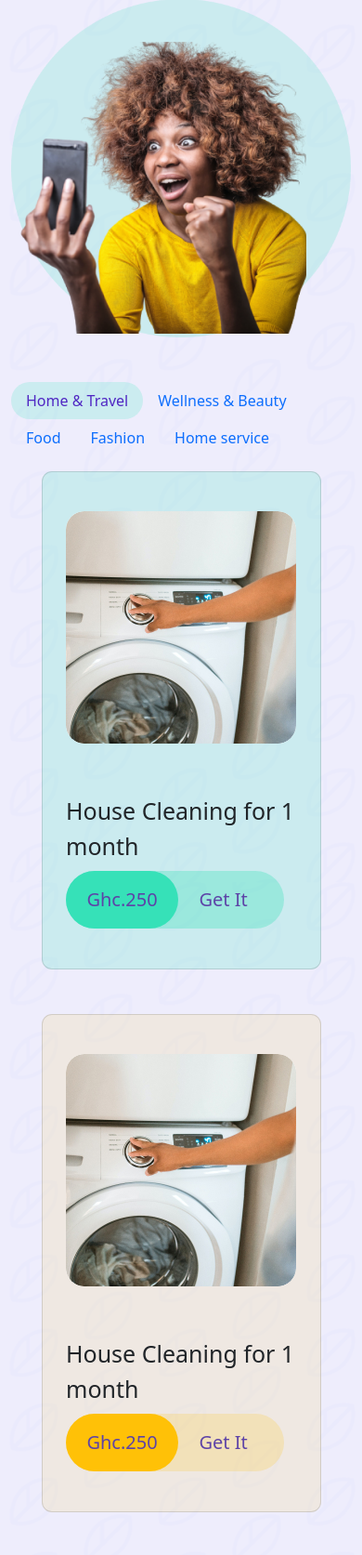
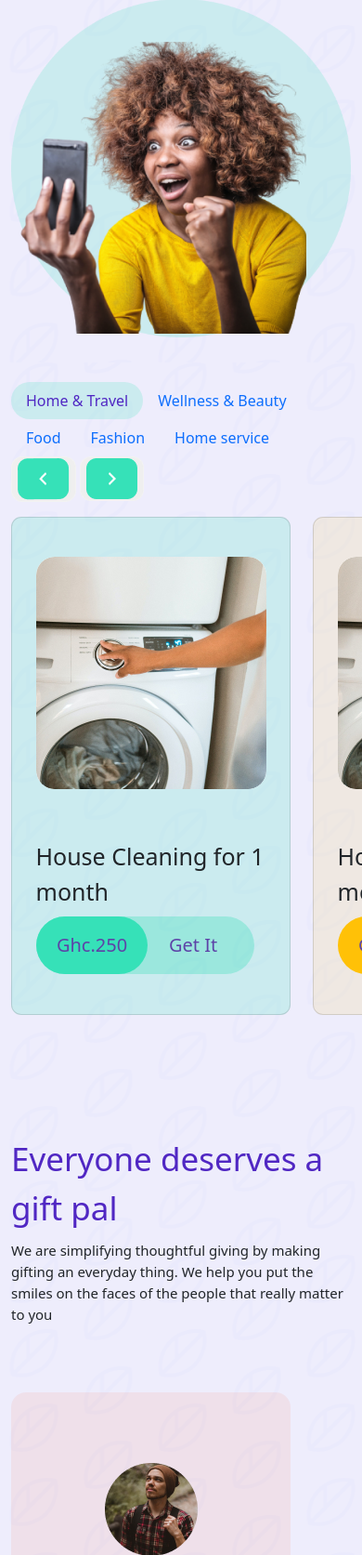
Before and after one commit to kewablay/Giftpal-v2.0, a PHP site: page /main.html in a window 390 px wide. Shown: the part 393-2066 px from the top of the page at 93% size. Run offline with PHP 8.4, Linux system fonts and the light colour scheme; some libraries are stand-ins or nearby versions.

Commit message:
added changes

```diff
--- a/css/dashboard.css
+++ b/css/dashboard.css
@@ -214,7 +214,6 @@ form div{
     align-items: flex-end;
     margin-bottom: 1rem;
     margin-top: 3rem;
-
 }
 
 #browse-section-title button{
--- a/css/main.css
+++ b/css/main.css
@@ -1,3 +1,8 @@
+
+html {
+    scroll-behavior: smooth;
+  }
+
 
 .bg--gray{
     background: url('../images/grey-bg.png') center ;
@@ -111,6 +116,21 @@ nav a{
     background-color: #511ddf;
 }
 
+
+/*---nav pill --- */
+#pills-tab{
+    position: relative;
+}
+
+#scroll-btns{
+    position: absolute;
+    right: 0;
+}
+
+#scroll-btns button{
+    border-radius: 12px;
+    border: 1px solid rgba(245, 245, 245, 0.432);
+}
 .nav-item .active{
     background-color:#36E1B830 !important;
     color: #5027C3 !important;
@@ -160,8 +180,14 @@ nav a{
 }
 
 
-
-
+.card-row::-webkit-scrollbar {
+    display: none;
+  }
+.card-row{
+    overflow-x: scroll;
+    -ms-overflow-style: none;  /* IE and Edge */
+    scrollbar-width: none;
+}
 .gift-card{
     /* width: 21.6rem; */
     height: 33.5rem;
@@ -427,6 +453,10 @@ footer{
     border-radius: 12px;
     padding: 2rem;
 }
+footer a{
+    text-decoration: none;
+    color:#5D43A76B;
+}
 
 .footer-logo{
     margin-top: 1rem;
@@ -445,7 +475,6 @@ footer{
 .footer-text{
     font-size: 15px;
     font-weight: 300;
-    color:#5D43A76B;
     margin-top: 2.6rem;
 }
 
@@ -511,6 +540,12 @@ footer{
         justify-content: center;
         align-items: center;
     }
+    /* --gift card scroll ---- */
+    #scroll-btns{
+        position: static;
+        /* right: 0 */
+    }
+
 
     /* third section */
     .section-title{
--- a/dashboard.html
+++ b/dashboard.html
@@ -165,7 +165,7 @@
 
             </div>
         </div>
-    </div><script src="js/main.js"></script>
+    </div>
 
 
 
--- a/js/main.js
+++ b/js/main.js
@@ -19,8 +19,25 @@ document.addEventListener("click", () => {
 
 var newsLetterForm = document.getElementById('myform');
 var submit = document.getElementById('go');
-console.log(submit)
 
 submit.onclick = function(){
     document.forms["myform"].submit(); return false;
 }
+
+
+// gift card scroll
+
+const buttonLeft = document.getElementById('button-left');
+const buttonRight = document.getElementById('button-right');
+console.log(buttonLeft);
+console.log(buttonRight);
+
+
+buttonRight.onclick = function () {
+    console.log('clicked')
+    document.getElementById('home-row').scrollRight += 200;
+};
+
+buttonLeft.onclick = function () {
+    document.getElementById('home-row').scrollLeft -= 200;
+};
--- a/main.html
+++ b/main.html
@@ -73,11 +73,20 @@
                     <li class="nav-item">
                       <a class="nav-link rounded-pill" id="pills-home-service-tab" data-toggle="pill" href="#pills-home-service" role="tab" aria-controls="pills-home-service" aria-selected="false">Home service</a>
                     </li>
+                    <span id="scroll-btns">
+                        <button id="button-left">
+                            <img src="images/back-button.png" alt="">
+                        </button>
+                        <button id="button-right">
+                            <img src="images/right.png" alt="">
+                        </button>
+                    </span>
+
                 </ul>
                 <div class="tab-content" id="pills-tabContent">
                     <div class="tab-pane fade show active" id="pills-home" role="tabpanel" aria-labelledby="pills-home-tab">
                         <!-- --- card items --- -->
-                        <div class="row card-row md-center">
+                        <div class="row flex-nowrap card-row" id="home-row">
                             <div class="card-col col-10 col-md-6 col-lg-4 pb-5">
                                 <div class="card gift-card container">
                                     <img src="images/card-img.jpg" alt="">
@@ -206,7 +215,7 @@
 
                 <!-- ---explore cards---- -->
                 <div class="explore-cards">
-                    <div class="row card-row md-center">
+                    <div class="row card-row">
                         <div class="card-col col-10 col-md-6 col-lg-4">
                             <div class="explore-item-container">
                                 <div class="explore-card container">
@@ -335,7 +344,7 @@
             </h3>
 
             <!-- ----testimonials section----- -->
-            <div class="row md-center">
+            <div class="row">
                 <div class="col-10 col-md-6 col-lg-4 pb-5">
                     <div class="testimonial-card">
                         <div class="content">
```
Also changed, not shown: other parts of main.html (+12 -11 lines).
